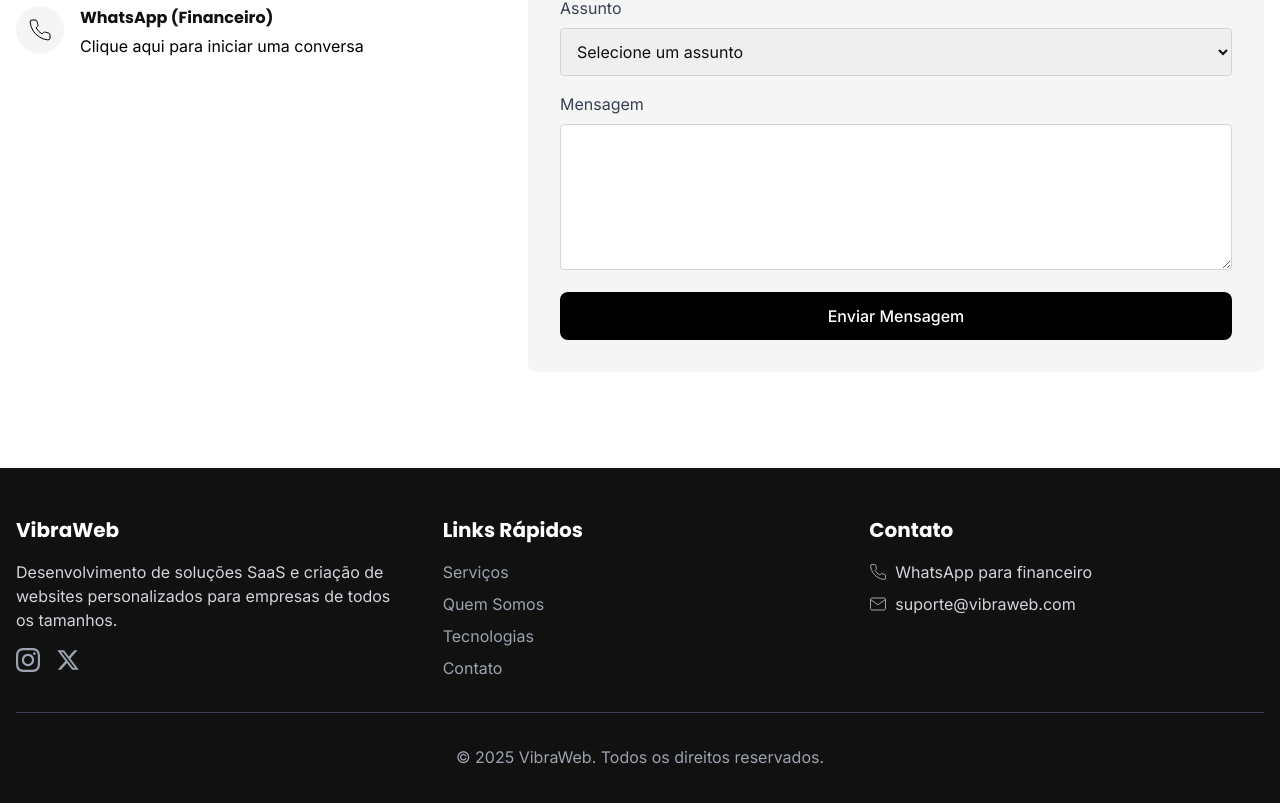
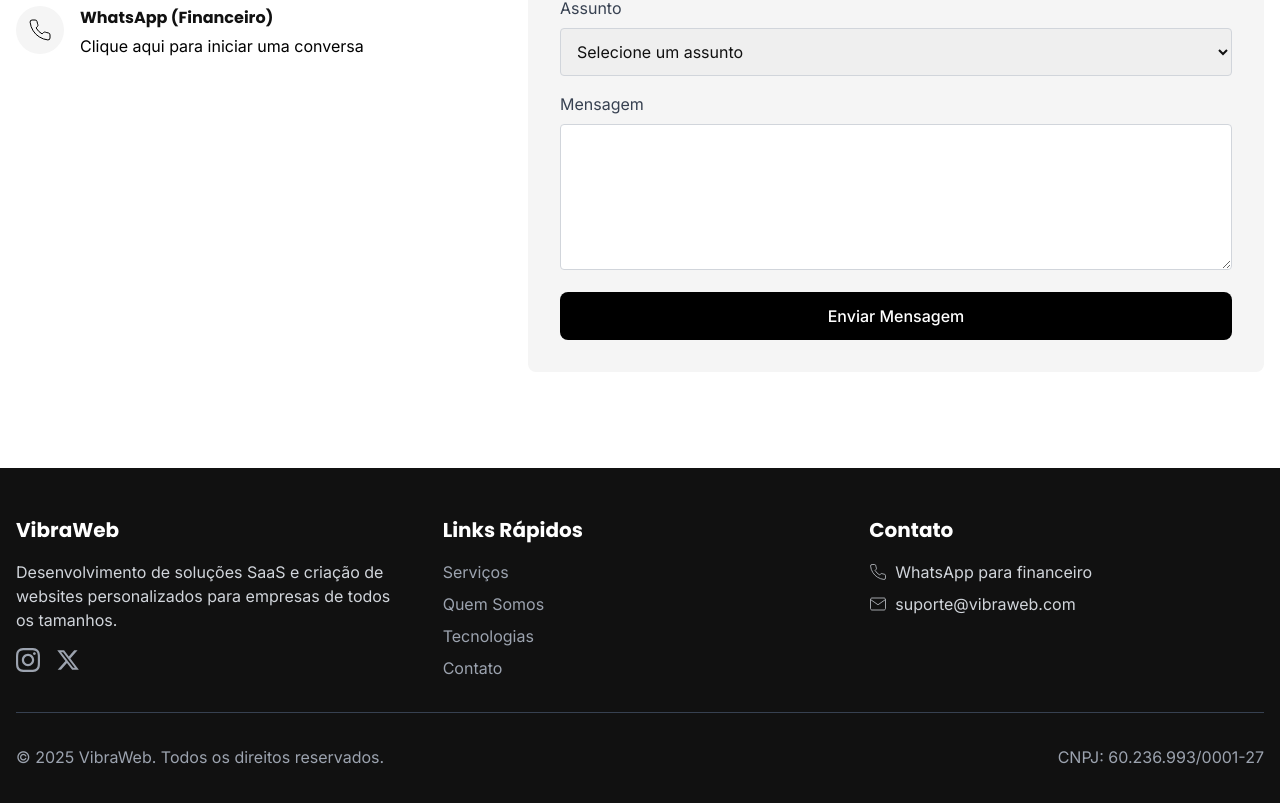
Before and after one commit to gablxvi/VibraWeb, a Next.js app in the folder vibraweb-project/: page / in a window 1280 px wide. Shown: the part 3138-3941 px from the top of the page. Built offline with nearby package versions, Linux system fonts and the light colour scheme.

Commit message:
feat: adiciona CNPJ no rodapé

```diff
--- a/vibraweb-project/components/Footer.tsx
+++ b/vibraweb-project/components/Footer.tsx
@@ -114,7 +114,10 @@ const Footer = () => {
         </div>
 
         <div className="border-t border-gray-700 mt-8 pt-8 text-center text-gray-400">
-          <p>&copy; {currentYear} VibraWeb. Todos os direitos reservados.</p>
+          <div className="flex justify-between items-center">
+            <p>&copy; {currentYear} VibraWeb. Todos os direitos reservados.</p>
+            <p>CNPJ: 60.236.993/0001-27</p>
+          </div>
         </div>
       </div>
     </footer>
```
